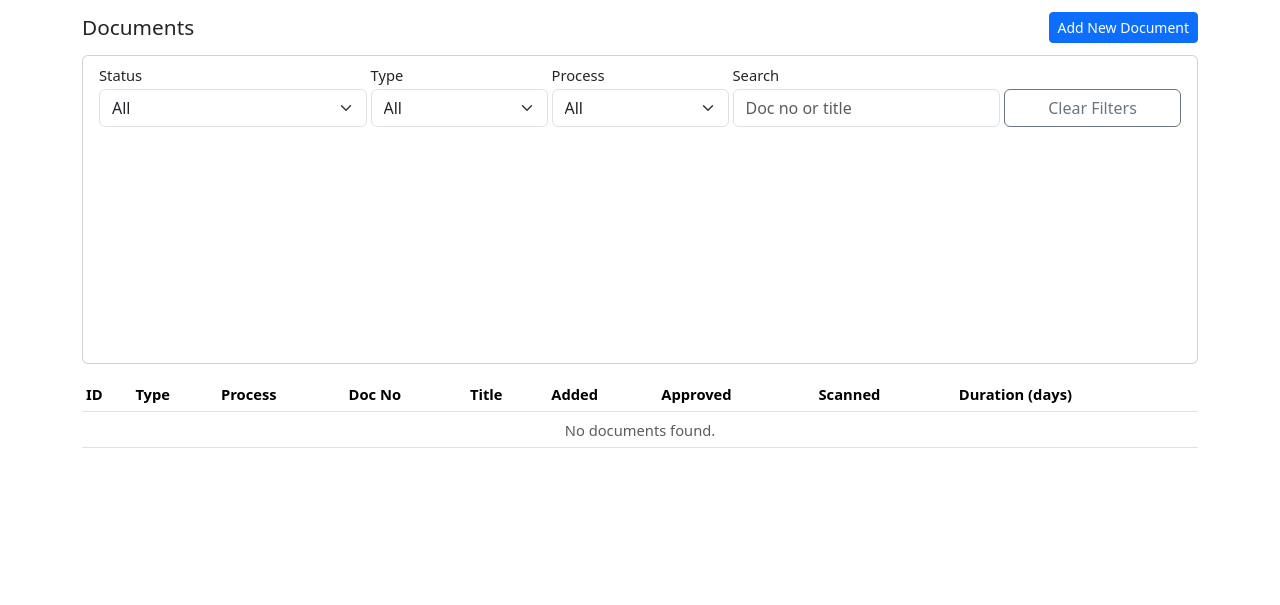
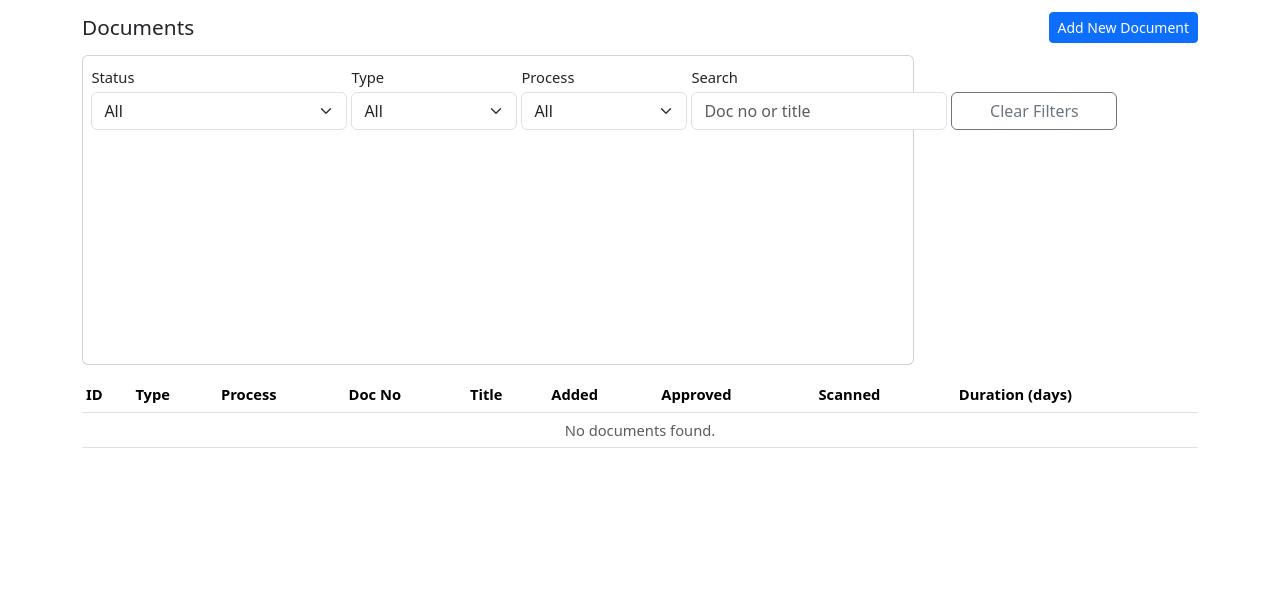
Before and after one commit to xf0123/DocTrack, a Flask app: page /documents in a window 1280 px wide. Shown: the part 57-662 px from the top of the page. Run offline with Flask 3, Linux system fonts and the light colour scheme; the visitor is signed in with stand-in values (Sample User, id 1); data comes from the database, SQL or seed files in the repository; data that the repository does not hold is empty.

Commit message:
Adjust documents filter form to size from inner row

```diff
--- a/static/style.css
+++ b/static/style.css
@@ -56,6 +56,33 @@ body.documents-page-body main.container {
   font-size: 1.3rem;
 }
 
+#documentsFilterForm {
+  display: inline-block;
+  width: max-content;
+  height: max-content;
+  padding: 0.2rem !important;
+}
+
+#documentsFilterForm > div {
+  width: max-content;
+  height: max-content;
+  margin: 0.2rem;
+}
+
+#documentsFilterForm .row {
+  flex-wrap: nowrap;
+}
+
+#documentsFilterForm .col-md-3 {
+  flex: 0 0 260px;
+  max-width: 260px;
+}
+
+#documentsFilterForm .col-md-2 {
+  flex: 0 0 170px;
+  max-width: 170px;
+}
+
 .documents-table-wrap {
   flex: 1 1 auto;
   min-height: 0;
```
